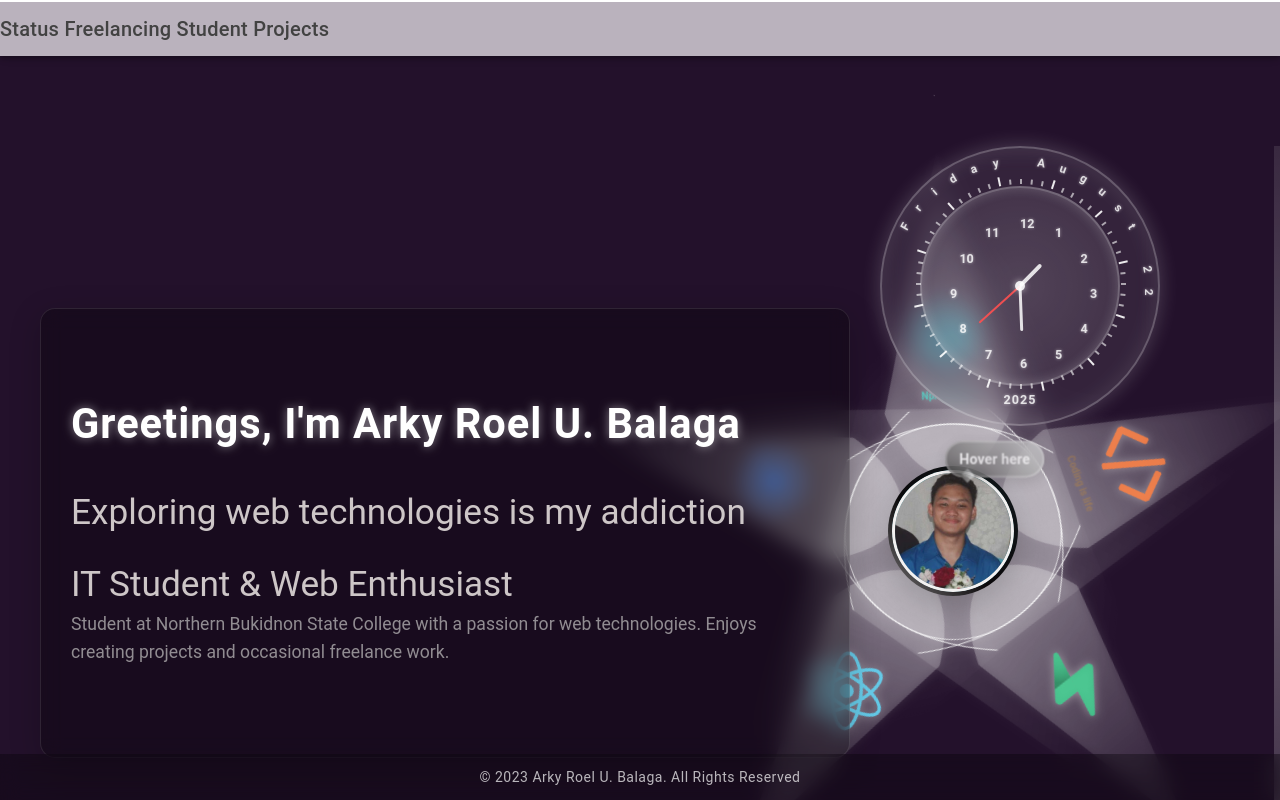
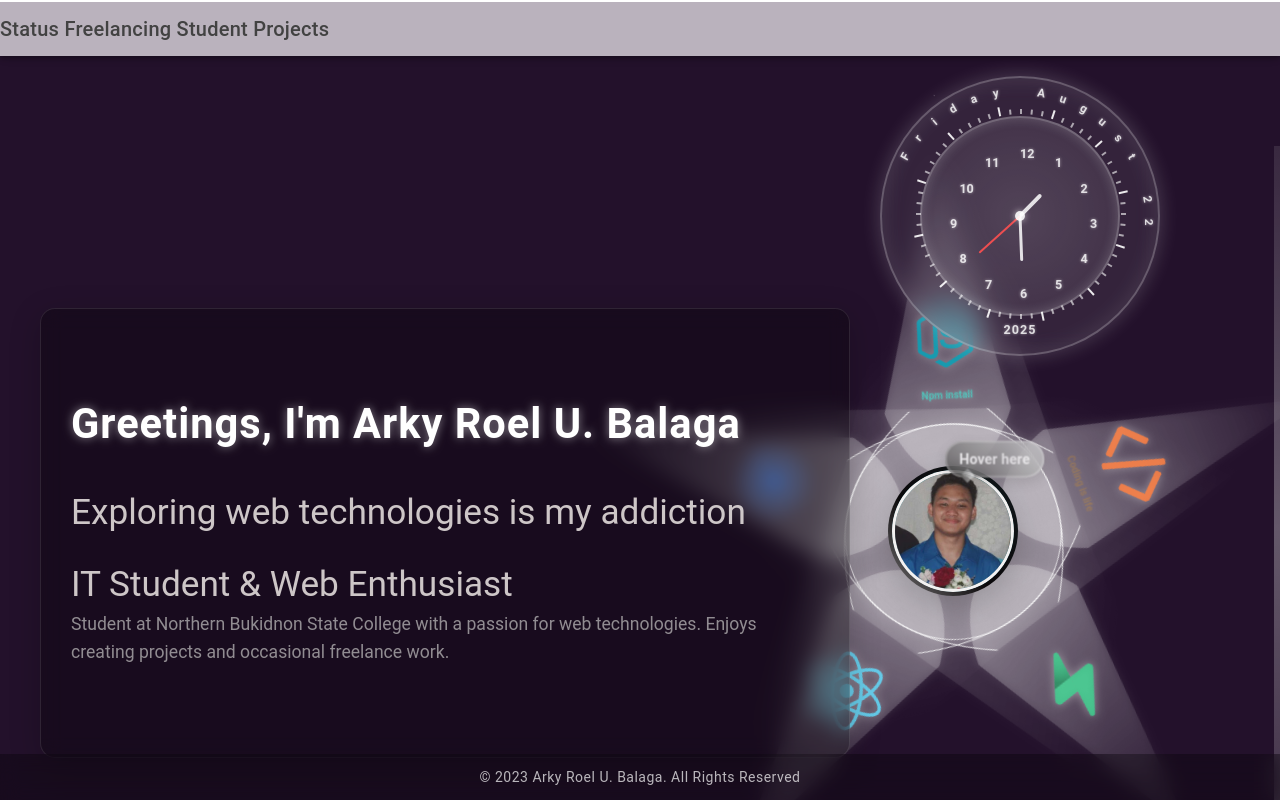
Before and after one commit to ArkDriveDev/Portfolio, a React (Vite) app: page /home in a window 1280 px wide. Built offline with nearby package versions, Linux system fonts and the light colour scheme.

Commit message:
change clock top margin

```diff
--- a/src/CSS/Home.css
+++ b/src/CSS/Home.css
@@ -54,7 +54,7 @@
   --tick-length: 5px;
   --tick-offset: calc(var(--face-size) / 2 + var(--tick-length) / 2);
   position: absolute;
-  top: 90px;
+  top: 20px;
   right: 120px;
   width: var(--watch-size);
   height: var(--watch-size);
```
